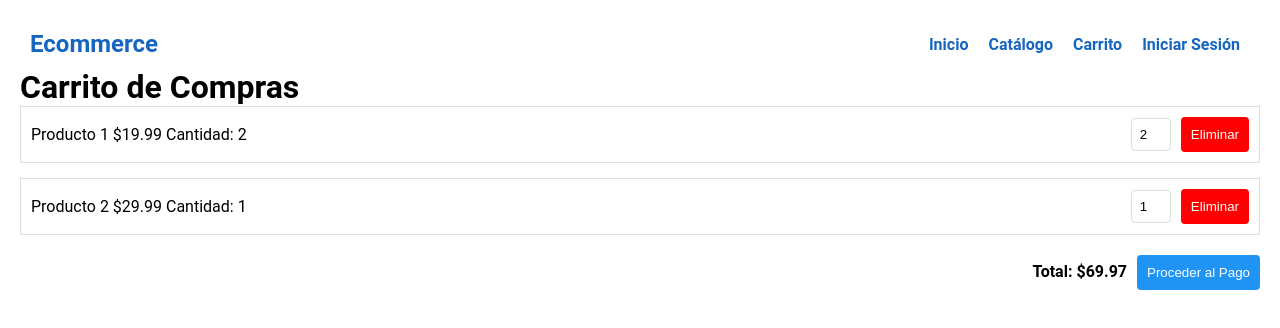
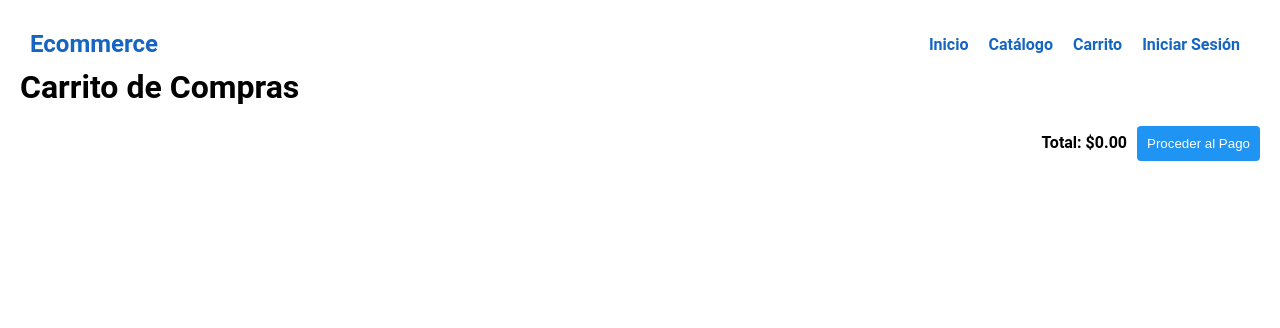
Before and after one commit to crescowboy/E-commerce, a React (Create React App) app: page /carrito in a window 1280 px wide. Shown: the top 328 px of the page. Built offline with nearby package versions, Linux system fonts and the light colour scheme.

Commit message:
creando funcion aggAlCarrito

```diff
--- a/src/App.js
+++ b/src/App.js
@@ -3,11 +3,14 @@ import Home from "./Pages/Home";
 import CatalogoPage from "./Pages/CatalogoPage";
 import CarritoPage from "./Pages/CarritoPage";
 import PagoPage from "./Pages/PagoPage";
+import Provider from "./Context/Provider";
+import ProductCard from "./Pages/ProductCard";
 
 
 function App() {
   return (
     <>
+    <Provider>
     <Routes>
       <Route path='/' element={<Home></Home>}></Route>
       <Route path='/catalogo' element={<CatalogoPage></CatalogoPage>}></Route>
@@ -15,7 +18,7 @@ function App() {
       <Route path='/pago' element={<PagoPage></PagoPage>}></Route>
 
     </Routes>
-
+    </Provider>
     </>
   );
 }
--- a/src/Context/Provider.jsx
+++ b/src/Context/Provider.jsx
@@ -1,14 +1,17 @@
-import React from 'react'
+import React, { useState } from 'react'
 import { Contexto } from './Contexto'
 
 const Provider = ({children}) => {
+
+  const [cartItems, setCartItems] = useState([]);
 
 
 
 
   return (
     <Contexto.Provider value={{
-
+      cartItems,
+      setCartItems,
     }}>
         {children}
     </Contexto.Provider>
--- a/src/Pages/CarritoPage.jsx
+++ b/src/Pages/CarritoPage.jsx
@@ -1,15 +1,18 @@
 // src/components/CartPage.js
-import React, { useState } from 'react';
+import React, { useContext, useState } from 'react';
 import Nav from '../Nav';
 import { useNavigate } from 'react-router-dom';
+import { Contexto } from '../Context/Contexto';
 
 const CarritoPage = () => {
   const navigate = useNavigate()
   // Ejemplo de datos de productos en el carrito (puedes obtenerlos desde el estado global, etc.)
-  const [cartItems, setCartItems] = useState([
-    { id: 1, name: 'Producto 1', price: 19.99, quantity: 2 },
-    { id: 2, name: 'Producto 2', price: 29.99, quantity: 1 },
-  ]);
+  // const [cartItems, setCartItems] = useState([
+  //   { id: 1, name: 'Producto 1', price: 19.99, quantity: 2 },
+  //   { id: 2, name: 'Producto 2', price: 29.99, quantity: 1 },
+  // ]);
+
+  const {cartItems, setCartItems} = useContext(Contexto);
 
   // Función para ajustar la cantidad de un producto en el carrito
   const handleQuantityChange = (productId, newQuantity) => {
--- a/src/Pages/Home.jsx
+++ b/src/Pages/Home.jsx
@@ -1,12 +1,14 @@
 // src/components/Home.js
-import React, { useState, useEffect } from 'react';
+import React, { useState, useEffect, useContext } from 'react';
 import ProductCard from './ProductCard';
 import Nav from '../Nav';
+import { Contexto } from '../Context/Contexto';
 
 const Home = () => {
   const [featuredProducts, setFeaturedProducts] = useState([]);
   const [specialOffers, setSpecialOffers] = useState([]);
   const [popularCategories, setPopularCategories] = useState([]);
+  const {cartItems, setCartItems} = useContext(Contexto);
 
   useEffect(() => {
     // Aquí puedes hacer solicitudes a tu backend para obtener datos específicos
@@ -35,6 +37,15 @@ const Home = () => {
     setPopularCategories(samplePopularCategories);
   }, []);
 
+  const aggCarrito=(product)=>{
+    let cartItemsUpdate = [...cartItems];
+
+    cartItemsUpdate.push(product)
+    setCartItems(cartItemsUpdate)
+
+    console.log(cartItems)
+  }
+
   return (
     <div className="home-container">
       <header>
@@ -46,7 +57,7 @@ const Home = () => {
         <h2>Productos Destacados</h2>
         <div className="product-list">
           {featuredProducts.map(product => (
-            <ProductCard key={product.id} product={product} />
+            <ProductCard key={product.id} product={product} aggCarrito={aggCarrito}/>
           ))}
         </div>
       </section>
@@ -55,7 +66,7 @@ const Home = () => {
         <h2>Ofertas Especiales</h2>
         <div className="product-list">
           {specialOffers.map(offer => (
-            <ProductCard key={offer.id} product={offer} />
+            <ProductCard key={offer.id} product={offer} aggCarrito={aggCarrito}/>
           ))}
         </div>
       </section>
--- a/src/Pages/ProductCard.jsx
+++ b/src/Pages/ProductCard.jsx
@@ -1,15 +1,22 @@
 // src/components/ProductCard.js
-import React from 'react';
+import React, { useContext } from 'react';
+import { Contexto } from '../Context/Contexto';
 
-const ProductCard = ({ product }) => {
+const ProductCard = ({ product, aggCarrito }) => {
   const { id, name, price } = product;
+  // const {cartItems, setCartItems} = useContext(Contexto);
+
+  const agregarAlCarrito = () => {
+    // Aquí puedes usar aggCarrito como una función
+    aggCarrito(product);
+  };
 
   return (
     <div className="product-card">
       <img src={`https://placekitten.com/200/200?image=${id}`} alt={name} />
       <h3>{name}</h3>
       <p>${price.toFixed(2)}</p>
-      <button>Agregar al Carrito</button>
+      <button onClick={agregarAlCarrito}>Agregar al Carrito</button>
     </div>
   );
 };
```
